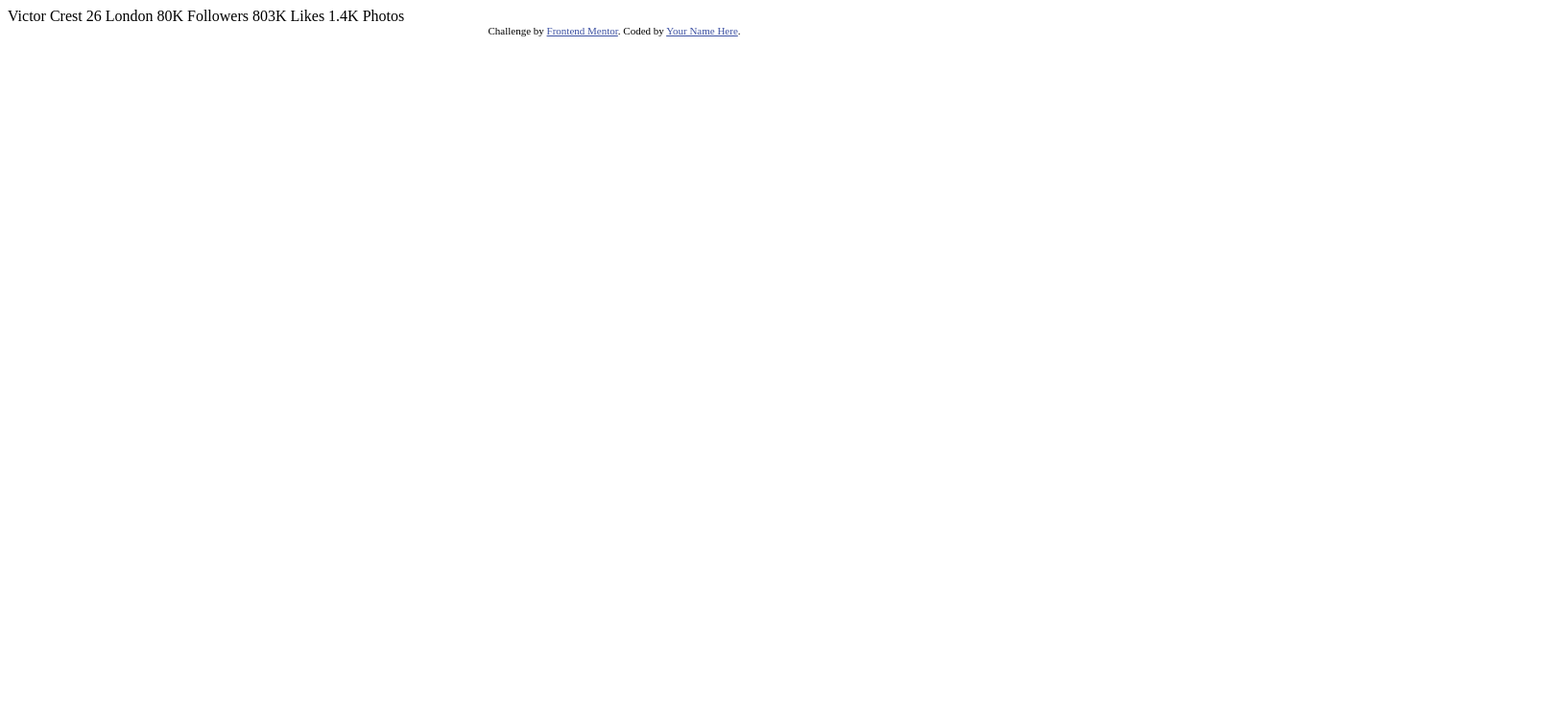
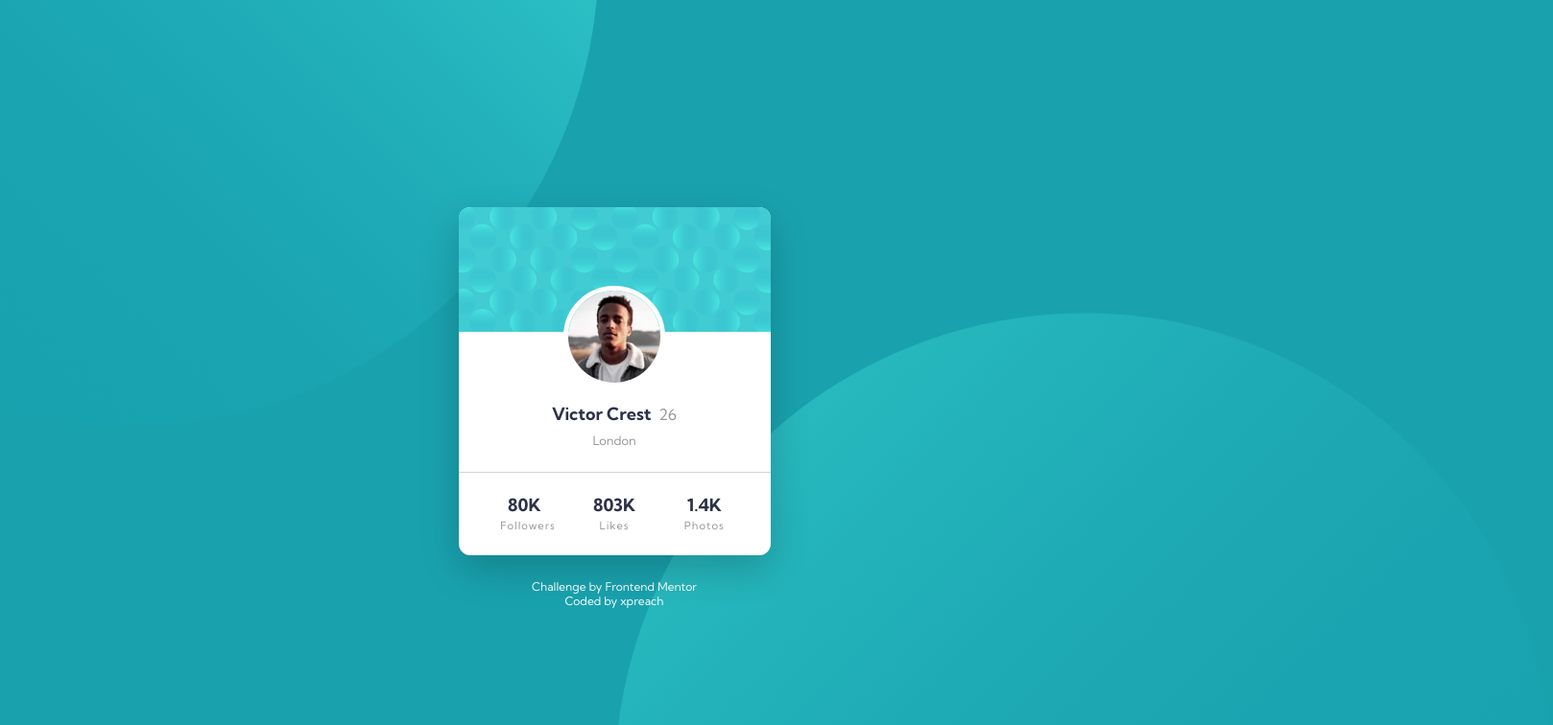
Before and after one commit to StrainzAgent/profile-card-fm, a plain HTML site: page index.html in a window 1280 px wide. Shown: the top 756 px of the page at 96% size, 1618 px wide, since content can reach past the window. Drawn offline with Linux system fonts and the light colour scheme.

Commit message:
Finished project

```diff
--- a/index.html
+++ b/index.html
@@ -1,35 +1,65 @@
 <!DOCTYPE html>
 <html lang="en">
   <head>
-  <meta charset="UTF-8">
-  <meta name="viewport" content="width=device-width, initial-scale=1.0"> <!-- displays site properly based on user's device -->
+    <meta charset="UTF-8" />
+    <meta name="viewport" content="width=device-width, initial-scale=1.0" />
+    <!-- displays site properly based on user's device -->
 
-  <link rel="icon" type="image/png" sizes="32x32" href="./images/favicon-32x32.png">
+    <link
+      rel="icon"
+      type="image/png"
+      sizes="32x32"
+      href="images/favicon-32x32.png"
+    />
+    <link rel="stylesheet" href="style.css" />
+    <link rel="preconnect" href="https://fonts.googleapis.com" />
+    <link rel="preconnect" href="https://fonts.gstatic.com" crossorigin />
+    <link
+      href="https://fonts.googleapis.com/css2?family=Kumbh+Sans:wght@400;700&display=swap"
+      rel="stylesheet"
+    />
 
     <title>Frontend Mentor | Profile card component</title>
 
     <!-- Feel free to remove these styles or customise in your own stylesheet 👍 -->
-  <style>
-    .attribution { font-size: 11px; text-align: center; }
-    .attribution a { color: hsl(228, 45%, 44%); }
-  </style>
   </head>
   <body>
-  Victor Crest
-  26
-  London
+    <main>
+      <div class="bg-images">
+        <img src="images/bg-pattern-top.svg" alt="bg pattern top" />
+        <img src="images/bg-pattern-bottom.svg" alt="bg pattern top" />
+      </div>
+      <div class="card-container">
+        <section class="top__image">
+          <img src="images/bg-pattern-card.svg" alt="card pattern" />
+        </section>
+        <section class="profile__image">
+          <img src="images/image-victor.jpg" alt="" />
+        </section>
+        <section class="profile__info">
+          <p>
+            <span class="name">Victor Crest</span><span class="age">26</span>
+          </p>
+          <p>London</p>
+        </section>
+        <section class="socials">
+          <ul>
+            <li>80K <span>Followers</span></li>
+            <li>803K <span>Likes</span></li>
+            <li>1.4K <span>Photos</span></li>
+          </ul>
+        </section>
+      </div>
+    </main>
 
-  80K
-  Followers
-
-  803K
-  Likes
-
-  1.4K
-  Photos
+    <footer>
       <div class="attribution">
-    Challenge by <a href="https://www.frontendmentor.io?ref=challenge" target="_blank">Frontend Mentor</a>.
-    Coded by <a href="#">Your Name Here</a>.
+        Challenge by
+        <a href="https://www.frontendmentor.io?ref=challenge" target="_blank"
+          >Frontend Mentor</a
+        ><br />Coded by
+        <a href="https://github.com/StrainzAgent" target="_blank">xpreach</a>
       </div>
+    </footer>
   </body>
 </html>
--- /dev/null
+++ b/style.css
@@ -0,0 +1,132 @@
+:root {
+  /* === COLORS === */
+  --Dark-cyan: hsl(185, 75%, 39%);
+  --Very-dark-desaturated-blue: hsl(229, 23%, 23%);
+  --Dark-grayish-blue: hsl(227, 10%, 46%);
+  --Dark-gray: hsl(0, 0%, 59%);
+
+  /* === TYPOGRAPHY === */
+  --fs-18px: 18px;
+  --ff: "Kumbh Sans", sans-serif;
+  --fw-regular: 400;
+  --fw-bold: 700;
+}
+* {
+  margin: 0;
+  padding: 0;
+  box-sizing: border-box;
+  text-decoration: none;
+}
+
+body {
+  height: 100vh;
+  background-color: var(--Dark-cyan);
+  display: flex;
+  flex-direction: column;
+  justify-content: center;
+  align-items: center;
+  font-family: var(--ff);
+  overflow: hidden;
+}
+.bg-images {
+  position: relative;
+  z-index: -1;
+}
+.bg-images img {
+  position: absolute;
+}
+.bg-images img:first-child {
+  top: -700px;
+  right: 55%;
+}
+.bg-images img:last-child {
+  left: 50%;
+  top: 160px;
+}
+.card-container {
+  position: relative;
+  background-color: white;
+  display: flex;
+  flex-direction: column;
+  justify-content: center;
+  align-items: center;
+  width: 325px;
+  border-radius: 12px;
+  overflow: hidden;
+  box-shadow: 0px 15px 40px rgba(0, 0, 0, 0.2);
+  margin-top: 50px;
+}
+.top__image img {
+  width: 100%;
+  height: 100%;
+}
+.profile__image {
+  position: absolute;
+  transform-origin: center;
+  transform: translateY(-40%);
+}
+.profile__image img {
+  border: 5px solid white;
+  border-radius: 50%;
+}
+.profile__info {
+  width: 100%;
+  text-align: center;
+  border-bottom: 1px solid lightgrey;
+  padding: 20px 0 25px;
+  margin-top: 50px;
+}
+
+.profile__info p:last-child {
+  font-size: 0.8rem;
+  padding-top: 0.5rem;
+  color: var(--Dark-gray);
+}
+
+.name {
+  font-size: var(--fs-18px);
+  font-weight: var(--fw-bold);
+  color: var(--Very-dark-desaturated-blue);
+}
+.age {
+  padding-left: 0.5rem;
+  color: var(--Dark-gray);
+}
+.socials {
+  padding: 1.5rem 0 1.3rem;
+  width: 100%;
+}
+.socials ul {
+  list-style-type: none;
+  display: flex;
+  justify-content: space-evenly;
+}
+.socials li {
+  width: 50px;
+  font-size: var(--fs-18px);
+  font-weight: var(--fw-bold);
+  line-height: 1.2rem;
+  text-align: center;
+  color: var(--Very-dark-desaturated-blue);
+}
+.socials li span {
+  font-weight: var(--fw-regular);
+  font-size: 0.7rem;
+  letter-spacing: 1px;
+  color: var(--Dark-gray);
+}
+.attribution {
+  width: 250px;
+  text-align: center;
+  font-size: 12px;
+  padding-top: 25px;
+  color: white;
+  font-family: var(--ff);
+}
+.attribution a {
+  color: inherit;
+}
+.attribution a:hover {
+  color: aqua;
+  transition: ease-in 0.3s;
+}
```
Lines whose indentation alone changed are shown as unchanged.
